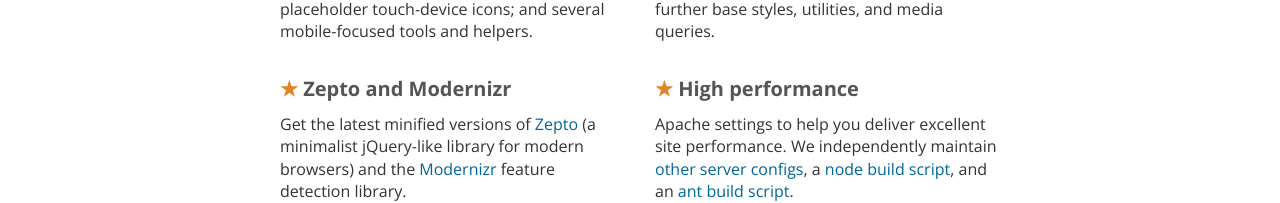
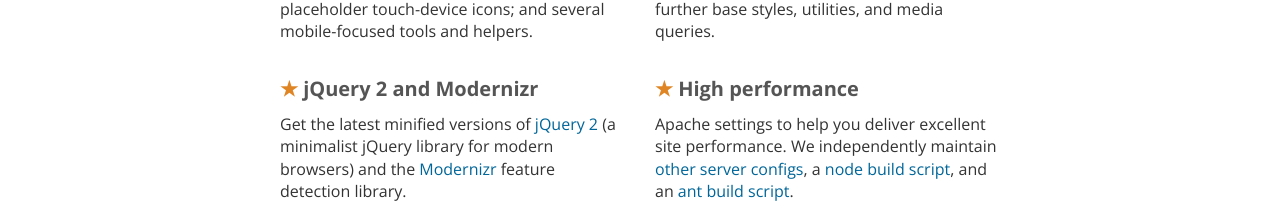
Before and after one commit to h5bp/html5boilerplate.com-mobile, a website: page src/index.html in a window 1280 px wide. Shown: the part 750-953 px from the top of the page. Drawn offline with nearby package versions, Linux system fonts and the light colour scheme.

Commit message:
zepto -> jquery splash page update

```diff
--- a/src/index.html
+++ b/src/index.html
@@ -68,8 +68,8 @@
                     </div>
 
                     <div class="grid-cell">
-                        <h3><span class="star">&#x2605;</span> Zepto and Modernizr</h3>
-                        <p>Get the latest minified versions of <a href="http://zeptojs.com/">Zepto</a> (a minimalist jQuery-like library for modern browsers) and the <a href="http://modernizr.com/">Modernizr</a> feature detection library.</p>
+                        <h3><span class="star">&#x2605;</span> jQuery 2 and Modernizr</h3>
+                        <p>Get the latest minified versions of <a href="http://jquery.com/">jQuery 2</a> (a minimalist jQuery library for modern browsers) and the <a href="http://modernizr.com/">Modernizr</a> feature detection library.</p>
                     </div>
 
                     <div class="grid-cell">
```
